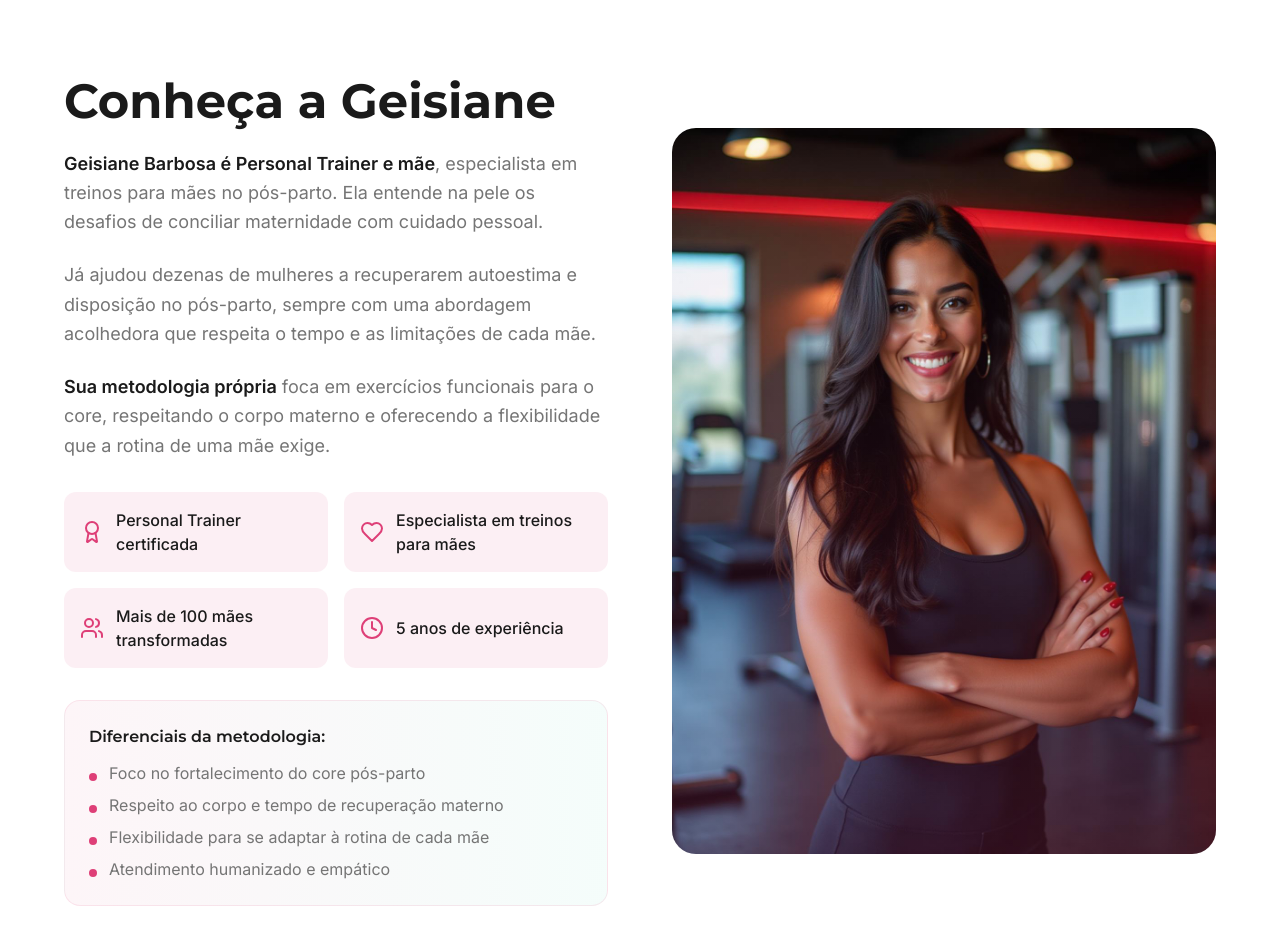
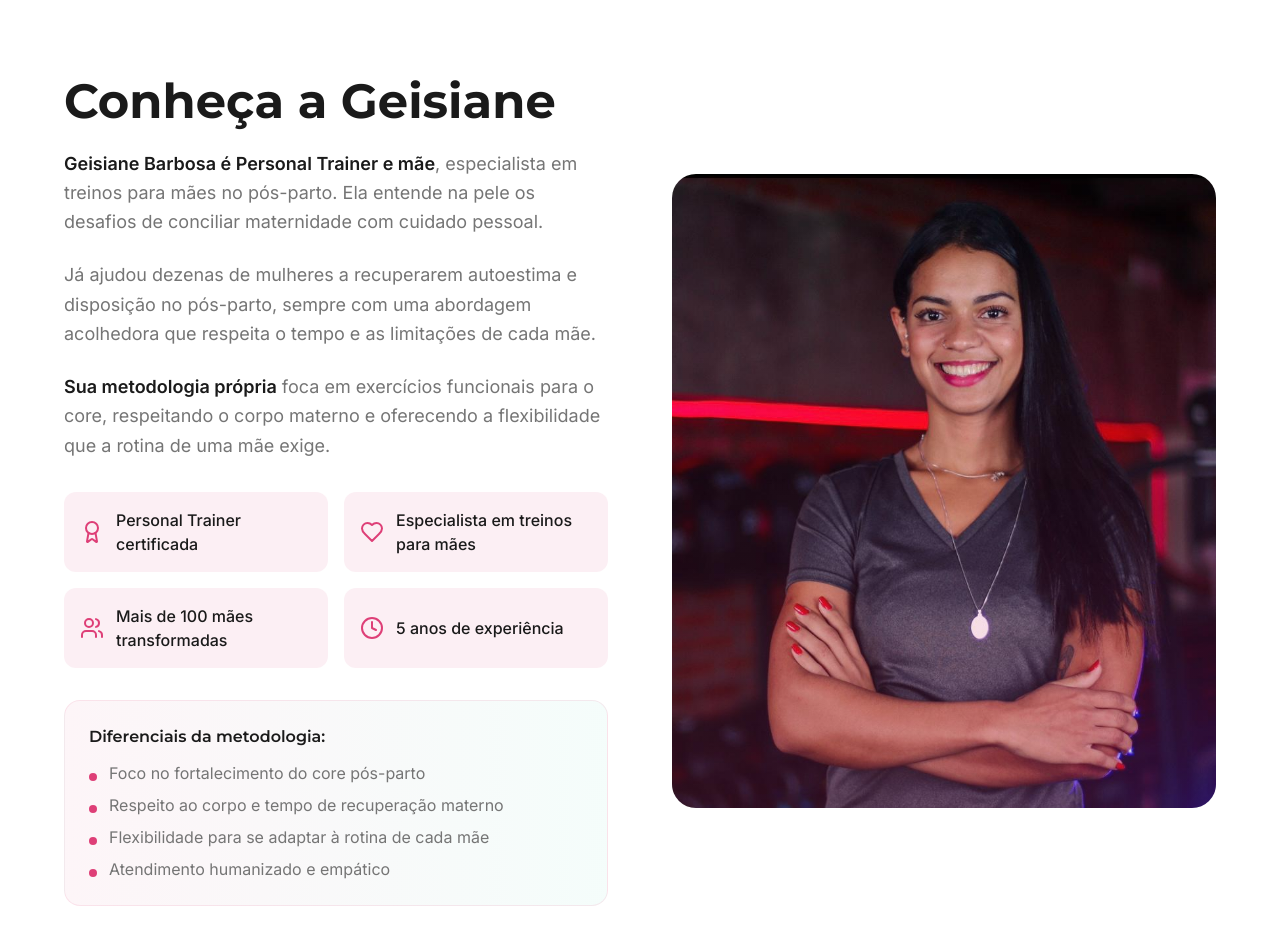
Before and after one commit to nowpublicidade/comunidade-mae-fit, a React (Vite) app: page / in a window 1280 px wide. Shown: the part 4800-5744 px from the top of the page. Built offline with nearby package versions, Linux system fonts and the light colour scheme.

Commit message:
Update "About Geisiane" section image
Replace the current image in the "About Geisiane" section with the newly provided image.

```diff
--- a/src/components/About.tsx
+++ b/src/components/About.tsx
@@ -1,5 +1,5 @@
 import { Award, Heart, Users, Clock } from 'lucide-react';
-import aboutImage from '@/assets/geisiane-gym.jpg';
+const aboutImage = '/lovable-uploads/877fbe4c-6f3b-4708-a492-cbc6d2bfcd50.png';
 
 const About = () => {
   const highlights = [
```
Also changed, not shown: public/lovable-uploads/877fbe4c-6f3b-4708-a492-cbc6d2bfcd50.png (added).
